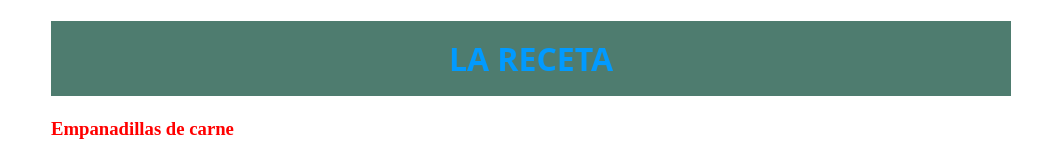
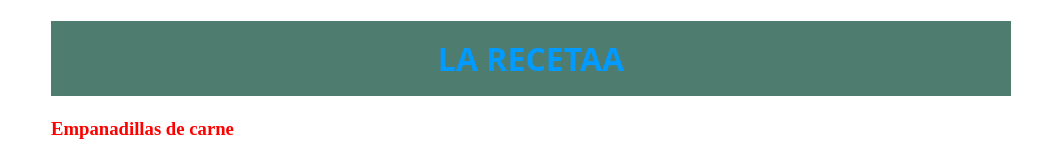
Before and after one commit to MouadChograni/-PR-CTICA-SMX-MP08-UF5-Pt2---Inici-amb-CSS, a plain HTML site: page recetas/flan3.html in a window 1280 px wide. Shown: the top 159 px of the page, without its empty margins (109-1151 px from the left). Drawn offline with Linux system fonts and the light colour scheme; a script that the page names is missing.

Commit message:
Update flan3.html

```diff
--- a/recetas/flan3.html
+++ b/recetas/flan3.html
@@ -28,7 +28,7 @@
 
 </html>
 
-<h1>LA RECETA</h1>
+<h1>LA RECETAA</h1>
 
 <h3 style="color: red">Empanadillas de carne</h3>
 
```
